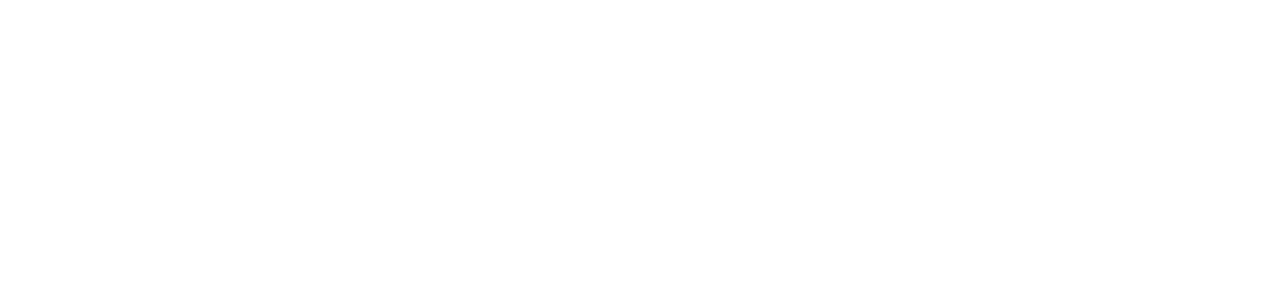
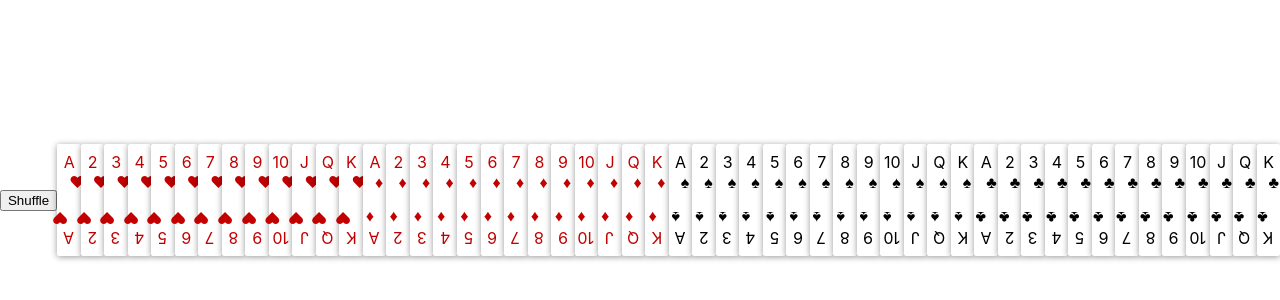
Before and after one commit to josharagon/shufl, a React (Create React App) app: page / in a window 1280 px wide. Shown: the part 200-500 px from the top of the page. Built offline with nearby package versions, Linux system fonts and the light colour scheme.

Commit message:
Add shuffle button that changes order of all cards

```diff
--- a/src/Components/App/App.js
+++ b/src/Components/App/App.js
@@ -1,19 +1,40 @@
-import { useState, useEffect } from 'react';
 import './App.css';
+import { useState, useEffect, Component } from 'react';
 import Deck from '../Deck/Deck.js';
-import Card from '../Card/Card.js';
 import cardData from '../../cardData.js';
 import createAllCards from '../../createAllCards'
 
-function App() {
-  const [cards, setCards] = useState([])
+class App extends Component {
 
-console.log(    createAllCards(cardData))
-  return(
-    <main>
-      <Deck cards={cards}/>
-    </main>
-  )
+  constructor() {
+    super()
+    this.state = {
+      cards:[]
+    }
+  }
+
+  componentDidMount() {
+    this.setState({cards: createAllCards(cardData)})
+  }
+
+  shuffleCards(cardArray) {
+    for (let i = cardArray.length - 1; i > 0; i--) {
+      let randomIndex = Math.floor(Math.random() * i);
+      let temp = cardArray[i];
+      cardArray[i] = cardArray[randomIndex];
+      cardArray[randomIndex] = temp;
+    }
+    this.setState({cards: cardArray})
+  }
+
+  render() {
+    return (
+      <main>
+        <button onClick={() => this.shuffleCards(this.state.cards)}>Shuffle</button>
+        <Deck cards={this.state.cards} />
+      </main>
+    )
+  }
 }
 
 export default App;
--- a/src/Components/Card/Card.css
+++ b/src/Components/Card/Card.css
@@ -5,6 +5,10 @@
   background-color: #ffffff;
   border-radius: 2px;
   box-shadow: #00000069 0px 1px 6px 0px;
+}
+
+.red {
+  color: rgb(194, 0, 0);
 }
 
 .top-left {
--- a/src/Components/Card/Card.js
+++ b/src/Components/Card/Card.js
@@ -1,17 +1,17 @@
 import './Card.css'
 
 
-function Card() {
+function Card({ value, suit, color }) {
 
   return (
-    <div className='card'>
+    <div className={`card ${color}`}>
       <div className='top-left'>
-        <div className='corner-val'>4</div>
-        <div className='corner-suite'>♠︎</div>
+        <div className='corner-val'>{value}</div>
+        <div className='corner-suite'>{suit}</div>
       </div>
       <div className='bottom-right'>
-        <div className='corner-val'>4</div>
-        <div className='corner-suite'>♠︎</div>
+        <div className='corner-val'>{value}</div>
+        <div className='corner-suite'>{suit}</div>
       </div>
     </div>
   )
--- a/src/Components/Deck/Deck.js
+++ b/src/Components/Deck/Deck.js
@@ -1,9 +1,23 @@
 import Card from '../Card/Card.js';
 
 
-function Deck() {
+function Deck({cards}) {
+
+  const allCards = cards.map(card => {
+    return (
+      <Card
+        value={card.value}
+        suit={card.suit}
+        color={card.color}
+        key={card.value+card.suit}
+      />
+    )
+  })
+
   return (
-    <div></div>
+    <>
+    {allCards}
+    </>
   )
 }
 
```
